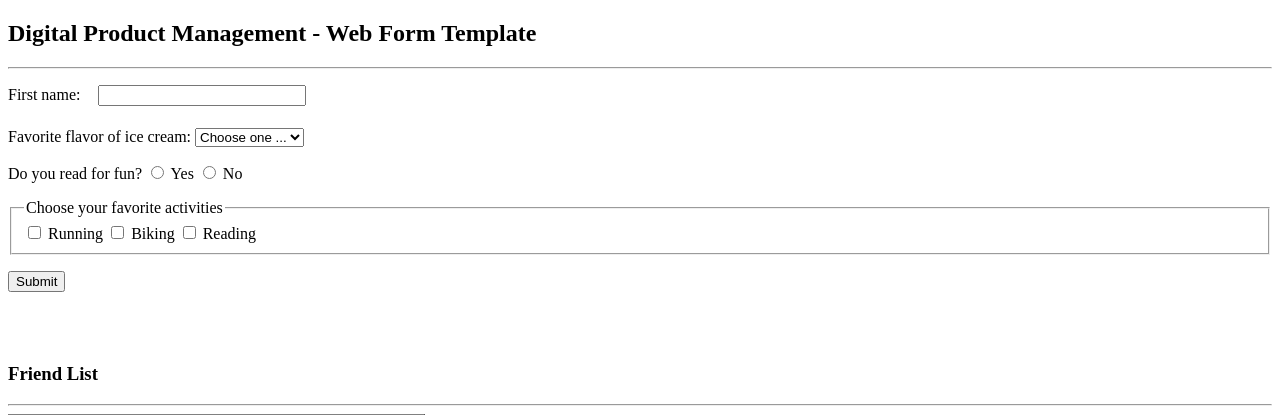
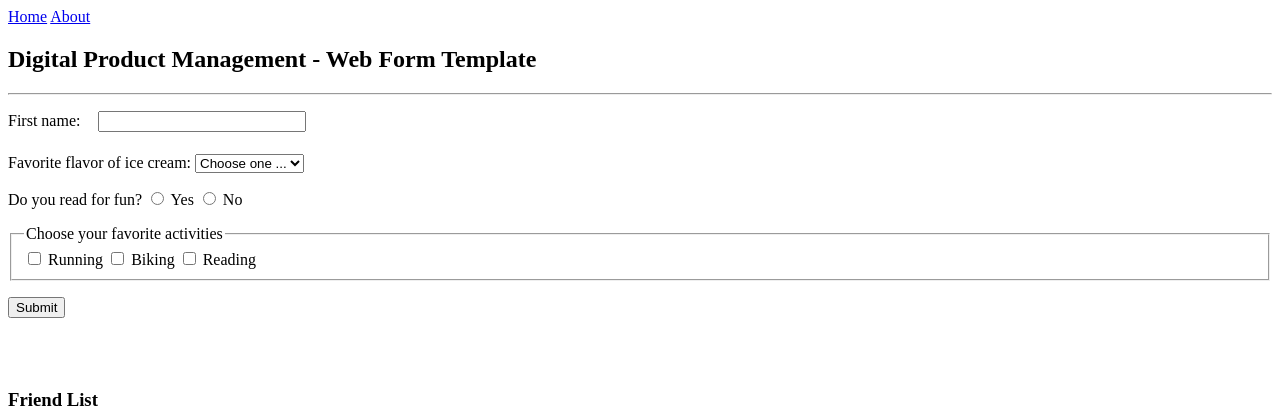
Before and after one commit to Mellestom/Pair_Programming, a Flask app: page / in a window 1280 px wide. Shown: the top 415 px of the page. Run offline with Flask 2, Linux system fonts and the light colour scheme.

Commit message:
Finished About and Home Page
We were able to add photo and names to about page and create the navigation tabs.

```diff
--- a/app.py
+++ b/app.py
@@ -11,6 +11,12 @@ friends_dict = [
 def index():
     return render_template(
         "index.html", pageTitle="Web form template", friends=friends_dict
+    )
+
+@app.route("/about", methods=["GET", "POST"])
+def about():
+    return render_template(
+        "about.html", pageTitle="About Page", friends=friends_dict
     )
 
 
--- a/templates/base.html
+++ b/templates/base.html
@@ -15,6 +15,10 @@
   </head>
 
   <body>
+    <nav>
+      <a href="/"> Home</a>
+      <a href="/about"> About</a>
+    </nav>
     <div class="container">{% block body %}xx {% endblock %}</div>
   </body>
 </html>
```
Also changed, not shown: templates/about.html (added, +9 -0 lines), static/Pair_Programming Photo.png (added), 3 other files.
